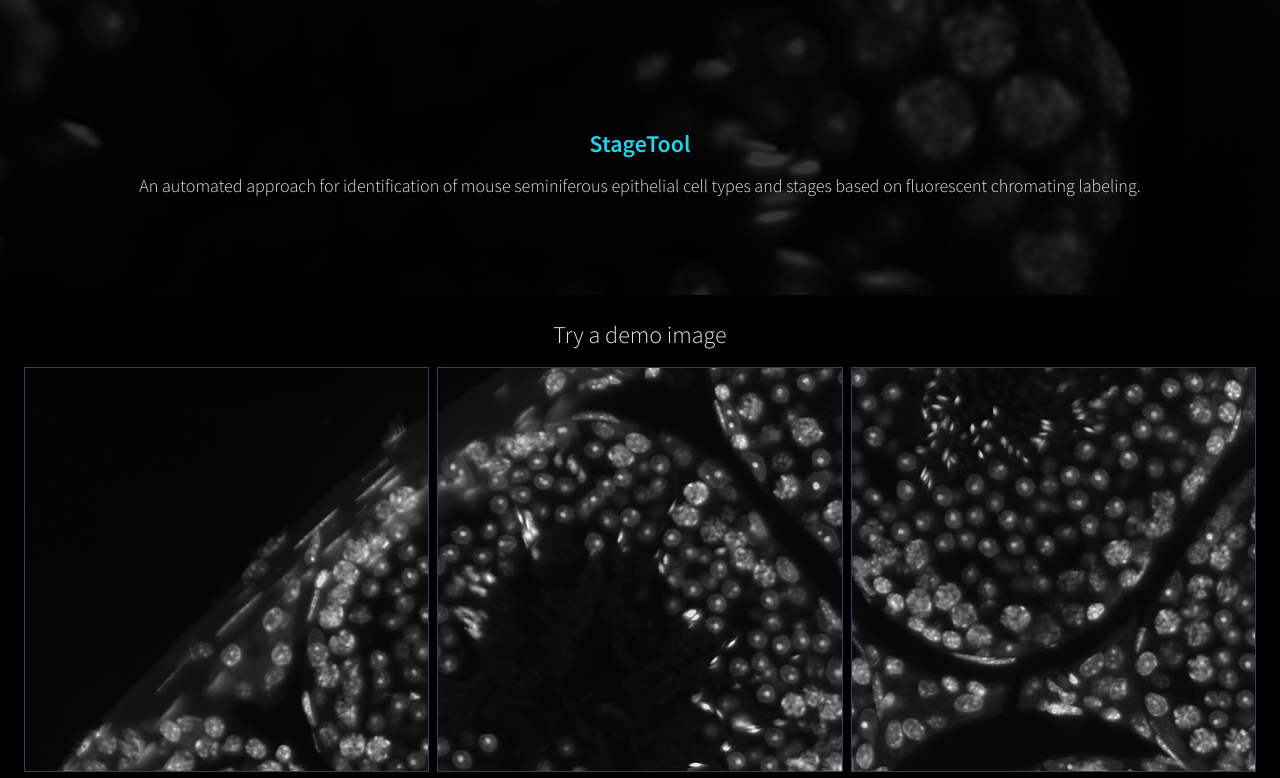
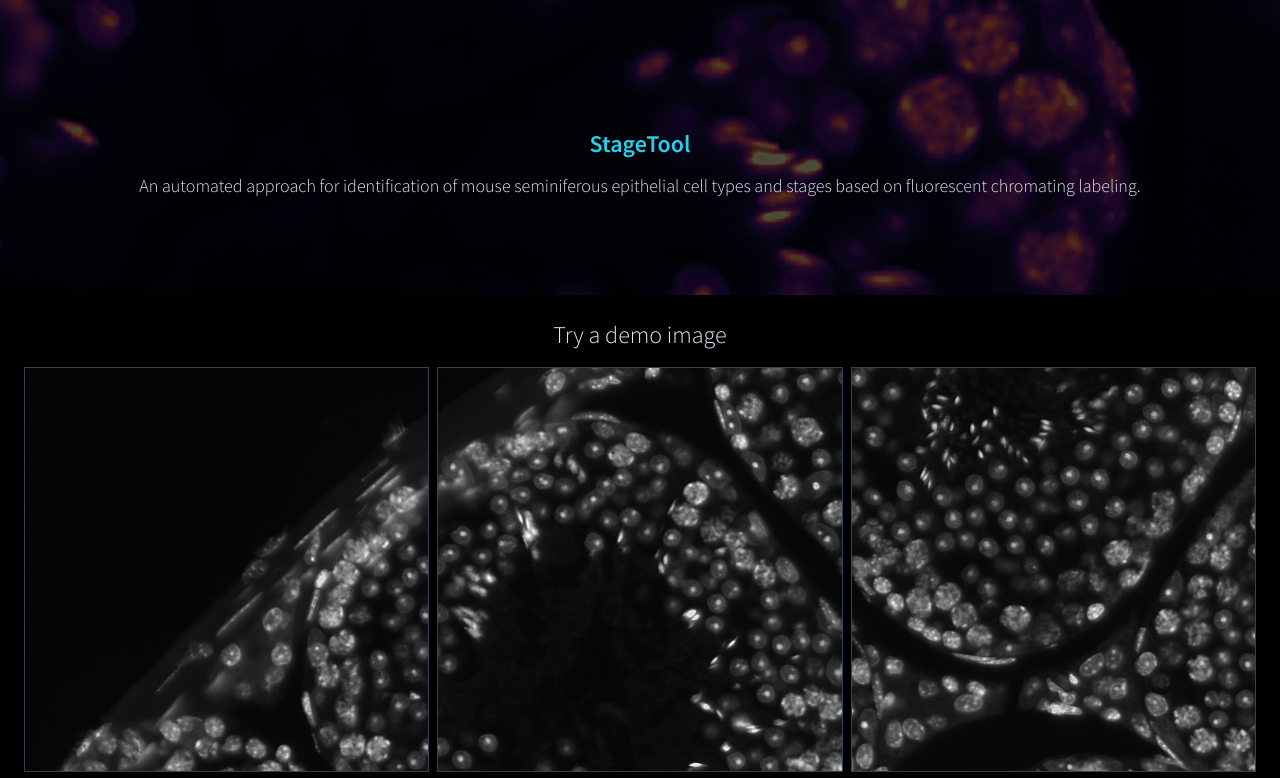
Before and after one commit to Turku-BioImaging/stagetool-ui, a Vue app: page / in a window 1280 px wide. Shown: the top 778 px of the page. Built offline with nearby package versions, Linux system fonts and the light colour scheme.

Commit message:
jumbotron image - adjust position - use magma lut for more vibrance

```diff
--- a/src/App.vue
+++ b/src/App.vue
@@ -38,10 +38,10 @@ export default {
 
 <style lang="scss">
 div.app {
-  // height: 100vh;
+  height: 100vh;
 
-  div.clear-div {
-    @apply mt-24;
-  }
+  // div.clear-div {
+  //   @apply mt-24;
+  // }
 }
 </style>
--- a/src/views/HomeView.vue
+++ b/src/views/HomeView.vue
@@ -176,13 +176,13 @@ div.home-view {
 
     &::before {
       content: '';
-      background-image: url('/images/home_bg.png');
+      background-image: url('/images/home_bg_magma.png');
       background-attachment: fixed;
       background-position: center;
       background-repeat: no-repeat;
       background-size: cover;
-      opacity: 0.2; /* Change this to the opacity you want */
-      top: -20rem;
+      opacity: 0.3; /* Change this to the opacity you want */
+      top: -30rem;
       left: 0;
       bottom: 0;
       right: 0;
```
Also changed, not shown: public/images/home_bg_magma.png (added).
